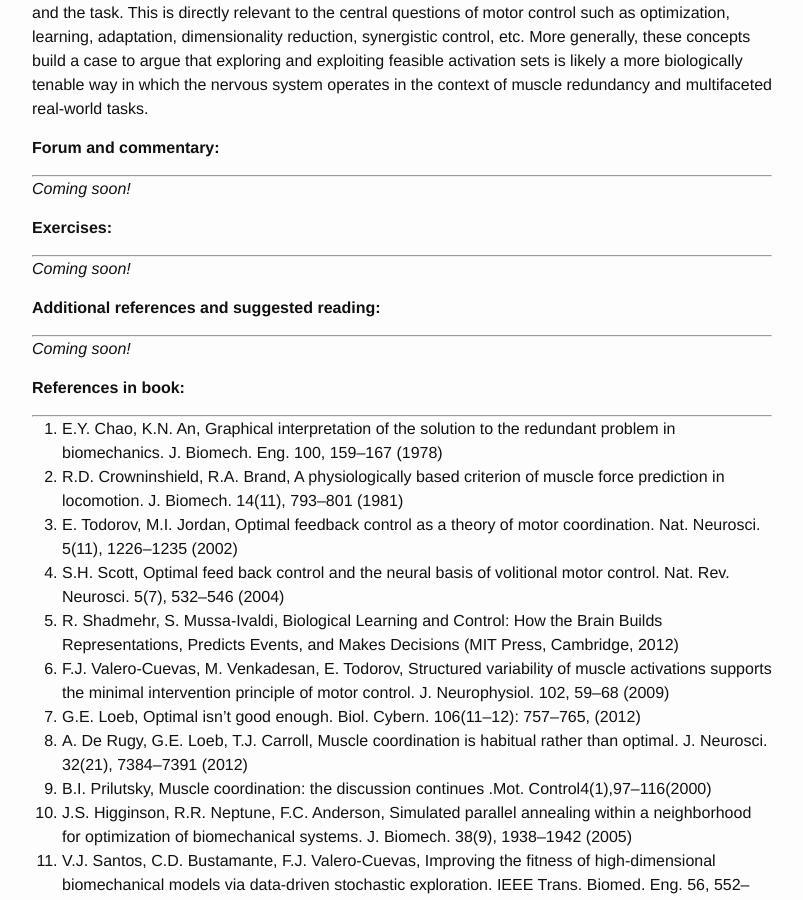
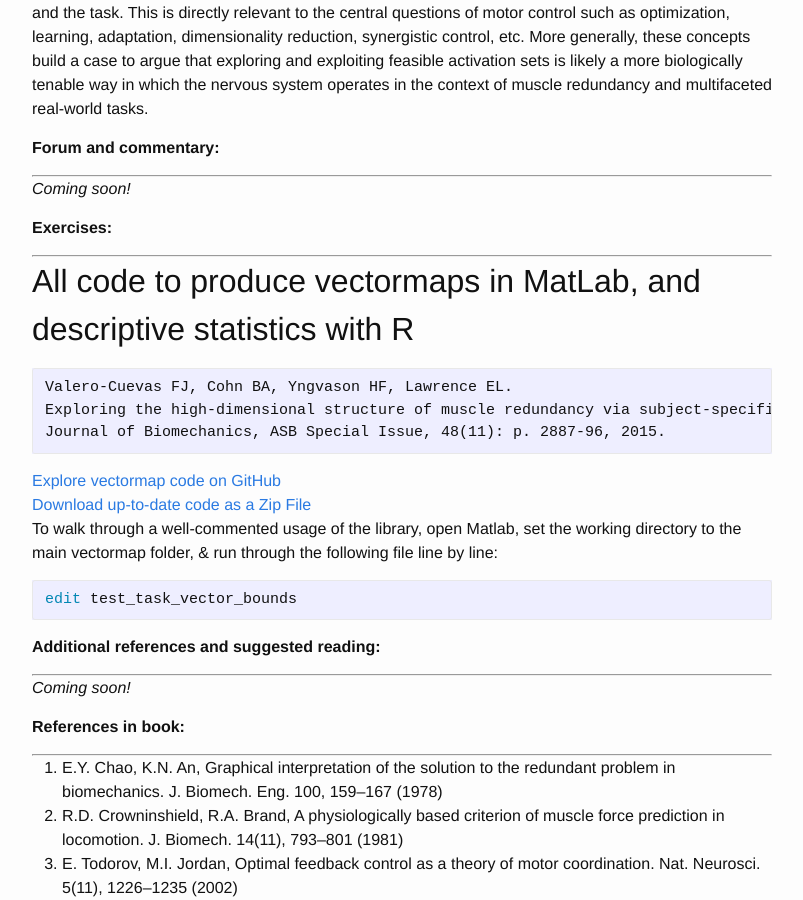
Before and after one commit to usc-bbdl/usc-bbdl.github.io, a Jekyll site: the page built from book_chapters/ch8.md, in a window 1280 px wide and 900 px high, scrolled down 722 px. Shown: the whole window, without its empty margins (238-1041 px from the left). Built offline with Jekyll 4.4.1, drawn with Linux system fonts in a browser that asks for light colours.

Commit message:
specified location for vectormap code & resources

````diff
--- a/book_chapters/ch8.md
+++ b/book_chapters/ch8.md
@@ -26,9 +26,18 @@ _____________________
 **Exercises:**
 
 __________
-
-*Coming soon!*
-
+## All code to produce vectormaps in MatLab, and descriptive statistics with R
+```
+Valero-Cuevas FJ, Cohn BA, Yngvason HF, Lawrence EL.
+Exploring the high-dimensional structure of muscle redundancy via subject-specific and generic musculoskeletal models
+Journal of Biomechanics, ASB Special Issue, 48(11): p. 2887-96, 2015.
+```
+[Explore vectormap code on GitHub](https://github.com/bcohn12/vectormap)
+[Download up-to-date code as a Zip File](https://github.com/bcohn12/vectormap/archive/master.zip)
+To walk through a well-commented usage of the library, open Matlab, set the working directory to the main vectormap folder, & run through the following file line by line:
+```matlab
+edit test_task_vector_bounds
+```
 
 
 
````
